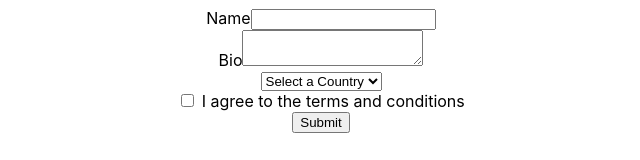
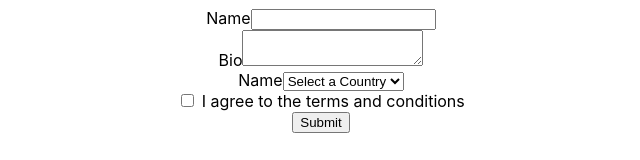
Before and after one commit to javiermarcon/react_testing, a React (Create React App) app: page / in a window 1280 px wide. Shown: the part 123-283 px from the top of the page, without its empty margins (319-959 px from the left). Built offline with nearby package versions, Linux system fonts and the light colour scheme.

Commit message:
getByLabelText

```diff
--- a/src/components/application/application.tsx
+++ b/src/components/application/application.tsx
@@ -13,7 +13,7 @@
                     <textarea id="bio" name="bio" />
                 </div>
                 <div>
-                    <label htmlFor="job-location"></label>
+                    <label htmlFor="job-location">Name</label>
                     <select id="job-location">
                         <option value="">Select a Country</option>
                         <option value="US">United States</option>
```
Also changed, not shown: notas.txt, 1 other file (tests, documents, lock files or other folders).
